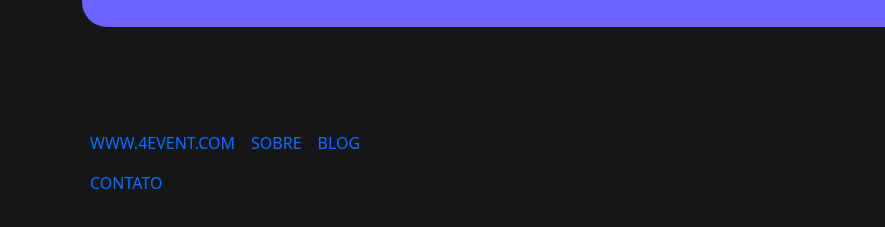
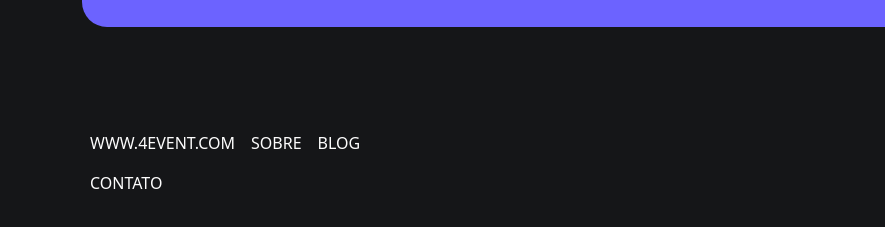
Before and after one commit to diogosteinbr/Avaliacao-final, a plain HTML site: page index.html in a window 1280 px wide. Shown: the part 3932-4159 px from the top of the page, 0-885 px from the left. Drawn offline with nearby package versions, Linux system fonts and the light colour scheme.

Commit message:
commit on master

```diff
--- a/css/style.css
+++ b/css/style.css
@@ -149,7 +149,7 @@ header .btn-2:hover {
 
 footer a, a:active, a:visited{
   text-decoration: none;
-  color: var(--mywhite-50);
+  color: var(--mywhite-50) !important;
 }
 
 footer a:hover{
```
